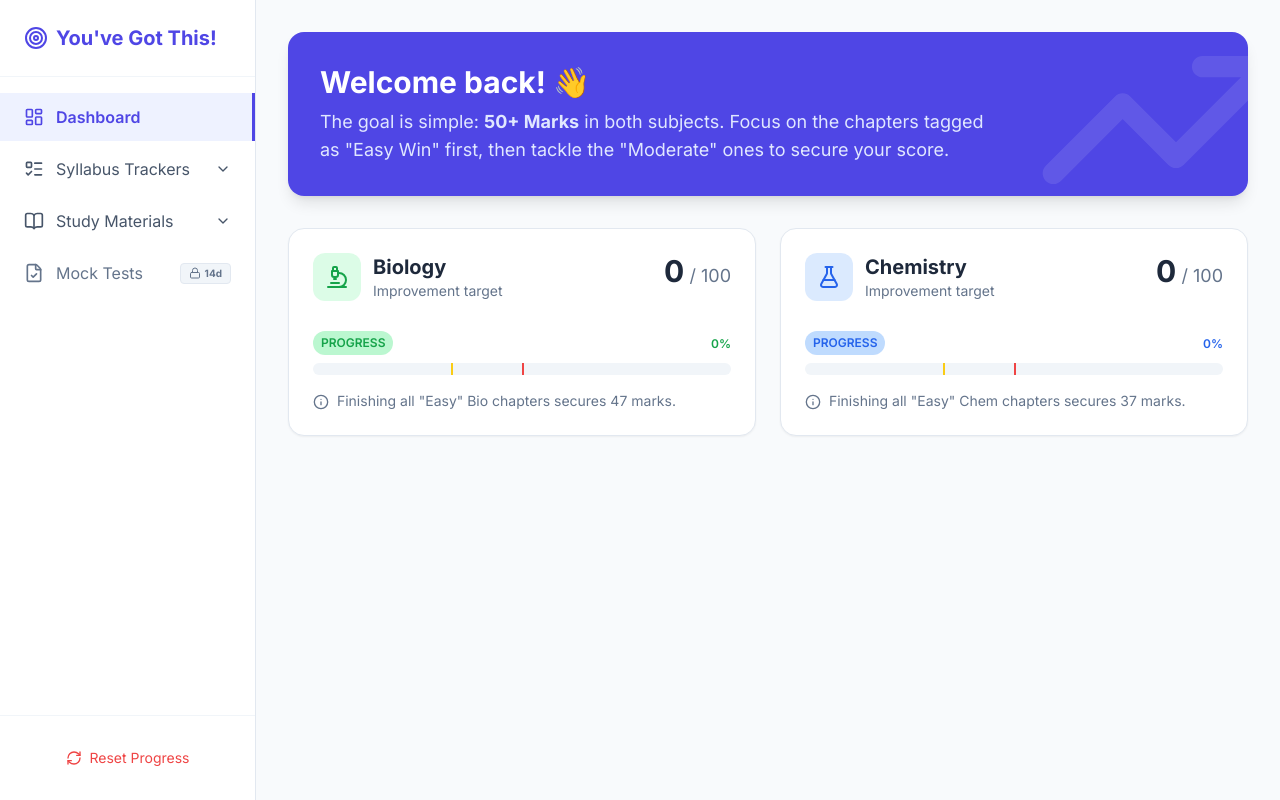
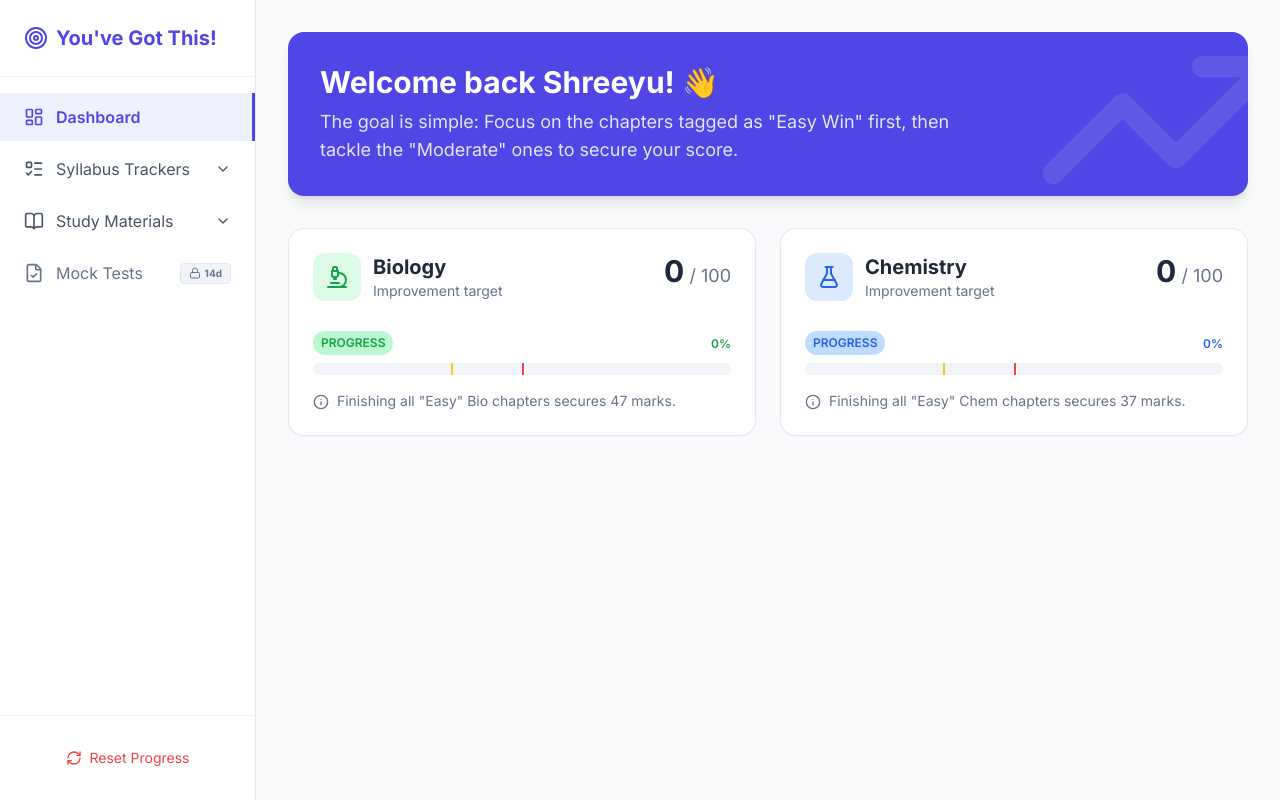
Before and after one commit to saphirescape-hue/ExamProgressTracker, a plain HTML site: page index.html in a window 1280 px wide. Drawn offline with nearby package versions, Linux system fonts and the light colour scheme.

Commit message:
Update index.html

```diff
--- a/index.html
+++ b/index.html
@@ -399,8 +399,8 @@
                         <i data-lucide="trending-up" class="w-64 h-64 -mt-10 -mr-10"></i>
                     </div>
                     <div class="relative z-10">
-                        <h2 class="text-3xl font-bold mb-2">Welcome back! 👋</h2>
-                        <p class="text-indigo-100 text-lg max-w-2xl">The goal is simple: <strong>50+ Marks</strong> in both subjects. Focus on the chapters tagged as "Easy Win" first, then tackle the "Moderate" ones to secure your score.</p>
+                        <h2 class="text-3xl font-bold mb-2">Welcome back Shreeyu! 👋</h2>
+                        <p class="text-indigo-100 text-lg max-w-2xl">The goal is simple: Focus on the chapters tagged as "Easy Win" first, then tackle the "Moderate" ones to secure your score.</p>
                     </div>
                 </div>
 
```
